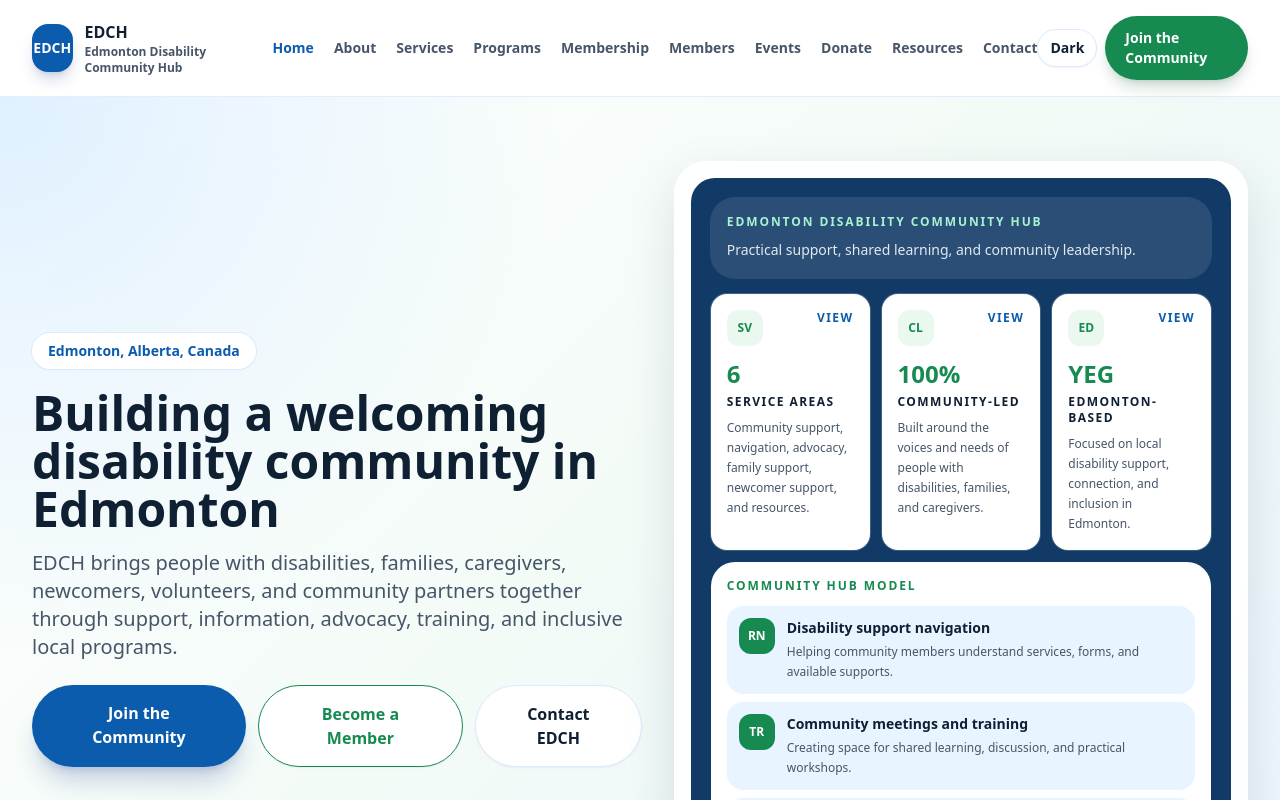
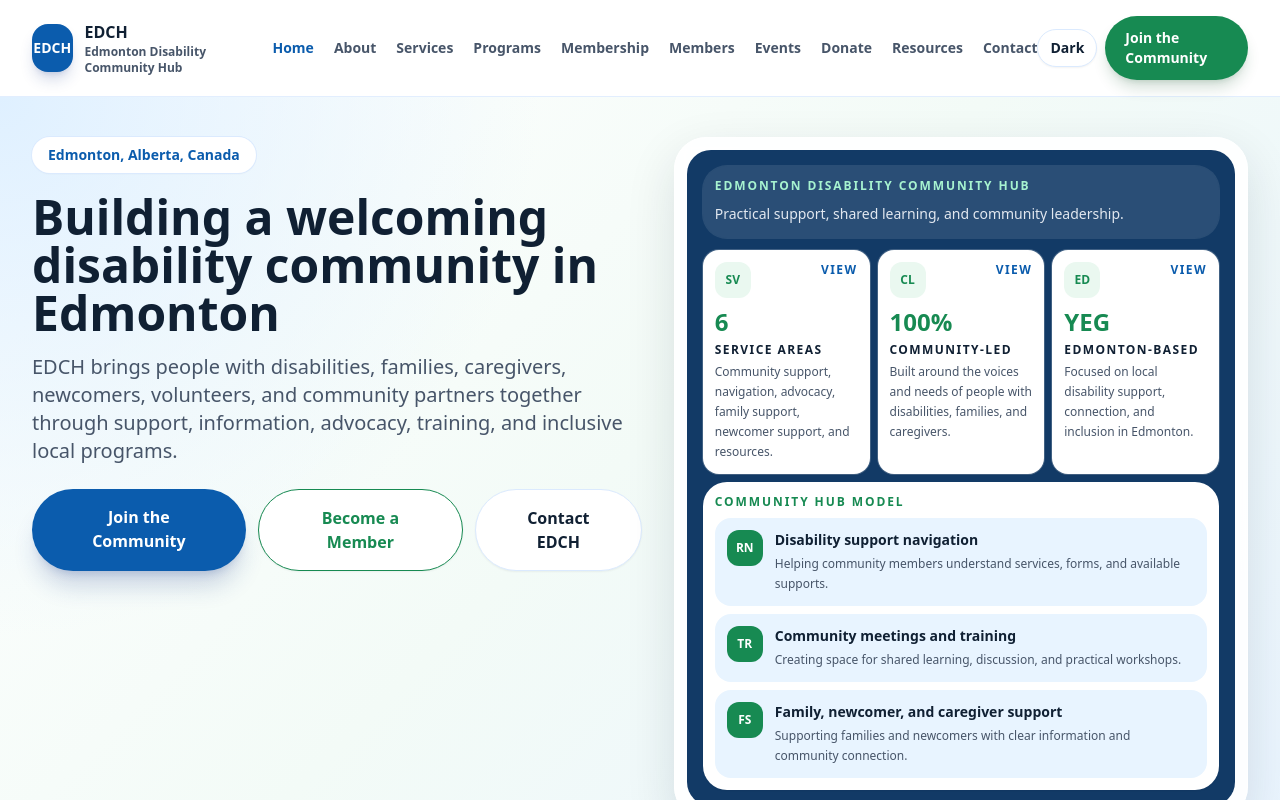
Before and after one commit to daawuud/EDCH, a Next.js app: page / in a window 1280 px wide. Shown: the top 800 px of the page. Built offline with nearby package versions, Linux system fonts and the light colour scheme.

Commit message:
Make EDCH dashboard and cards clickable

```diff
--- a/components/community-hub-visual.tsx
+++ b/components/community-hub-visual.tsx
@@ -51,9 +51,9 @@ const hubModelItems = [
 export function CommunityHubVisual() {
   return (
     <div className="relative z-10">
-      <div className="rounded-[2rem] border border-white bg-white/90 p-3 shadow-soft backdrop-blur sm:p-4 dark:border-white/10 dark:bg-white/10">
-        <div className="rounded-[1.5rem] bg-[#123a66] p-4 text-white sm:p-5 dark:bg-slate-900">
-          <div className="mb-4 rounded-3xl bg-white/10 p-4 ring-1 ring-white/10">
+      <div className="rounded-[2rem] border border-white bg-white/90 p-3 shadow-soft backdrop-blur dark:border-white/10 dark:bg-white/10">
+        <div className="rounded-[1.5rem] bg-[#123a66] p-4 text-white dark:bg-slate-900">
+          <div className="mb-3 rounded-3xl bg-white/10 p-3 ring-1 ring-white/10">
             <p className="text-xs font-black uppercase tracking-[0.16em] text-emerald-200">
               Edmonton Disability Community Hub
             </p>
@@ -62,13 +62,13 @@ export function CommunityHubVisual() {
             </p>
           </div>
 
-          <div className="grid gap-3 md:grid-cols-3">
+          <div className="grid gap-2 md:grid-cols-3">
             {stats.map((item) => (
               <Link
                 key={item.label}
                 href={item.href}
                 aria-label={`Learn more about EDCH ${item.label}`}
-                className="group flex flex-col rounded-2xl bg-white p-4 text-edch-ink shadow-sm ring-1 ring-white/20 transition hover:-translate-y-1 hover:shadow-xl focus-visible:outline focus-visible:outline-4 focus-visible:outline-offset-4 focus-visible:outline-emerald-300 dark:bg-white/10 dark:text-white"
+                className="group flex flex-col rounded-2xl bg-white p-3 text-edch-ink shadow-sm ring-1 ring-white/20 transition hover:-translate-y-1 hover:shadow-xl focus-visible:outline focus-visible:outline-4 focus-visible:outline-offset-4 focus-visible:outline-emerald-300 dark:bg-white/10 dark:text-white"
               >
                 <div className="flex items-start justify-between gap-3">
                   <span className="flex h-9 w-9 items-center justify-center rounded-xl bg-edch-mint text-xs font-black text-edch-green dark:bg-emerald-400/15 dark:text-emerald-200">
@@ -78,24 +78,24 @@ export function CommunityHubVisual() {
                     View
                   </span>
                 </div>
-                <p className="mt-3 text-2xl font-black text-edch-green dark:text-emerald-300">
+                <p className="mt-2 text-2xl font-black text-edch-green dark:text-emerald-300">
                   {item.value}
                 </p>
                 <h2 className="mt-1 text-xs font-black uppercase tracking-[0.12em] text-edch-ink dark:text-white">
                   {item.label}
                 </h2>
-                <p className="mt-2 text-xs leading-5 text-slate-600 dark:text-slate-200">
+                <p className="mt-1 text-xs leading-5 text-slate-600 dark:text-slate-200">
                   {item.description}
                 </p>
               </Link>
             ))}
           </div>
 
-          <div className="mt-3 rounded-3xl bg-white p-4 text-edch-ink shadow-sm dark:bg-white/10 dark:text-white">
+          <div className="mt-2 rounded-3xl bg-white p-3 text-edch-ink shadow-sm dark:bg-white/10 dark:text-white">
             <p className="text-xs font-black uppercase tracking-[0.16em] text-edch-green dark:text-emerald-300">
               Community hub model
             </p>
-            <div className="mt-3 grid gap-2">
+            <div className="mt-2 grid gap-2">
               {hubModelItems.map((item) => (
                 <article
                   key={item.title}
--- a/components/hero-section.tsx
+++ b/components/hero-section.tsx
@@ -8,7 +8,7 @@ export function HeroSection() {
       id="home"
       className="relative overflow-hidden bg-[radial-gradient(circle_at_top_left,#dff0ff,transparent_36%),linear-gradient(135deg,#ffffff_0%,#f3fbf7_48%,#e9f4ff_100%)] dark:bg-[radial-gradient(circle_at_top_left,rgba(20,111,199,0.35),transparent_34%),linear-gradient(135deg,#071525_0%,#0b233a_50%,#082417_100%)]"
     >
-      <div className="mx-auto grid max-w-7xl items-center gap-8 px-4 py-12 sm:px-6 sm:py-14 lg:grid-cols-[1.03fr_0.97fr] lg:px-8 lg:py-16">
+      <div className="mx-auto grid max-w-7xl items-start gap-8 px-4 pb-10 pt-6 sm:px-6 sm:pb-12 sm:pt-8 lg:grid-cols-[1.03fr_0.97fr] lg:px-8 lg:pb-14 lg:pt-10">
         <div className="relative z-10">
           <p className="inline-flex rounded-full bg-white px-4 py-2 text-sm font-black text-edch-blue shadow-sm ring-1 ring-blue-100 dark:bg-white/10 dark:text-white dark:ring-white/10">
             {siteContent.location}
```
